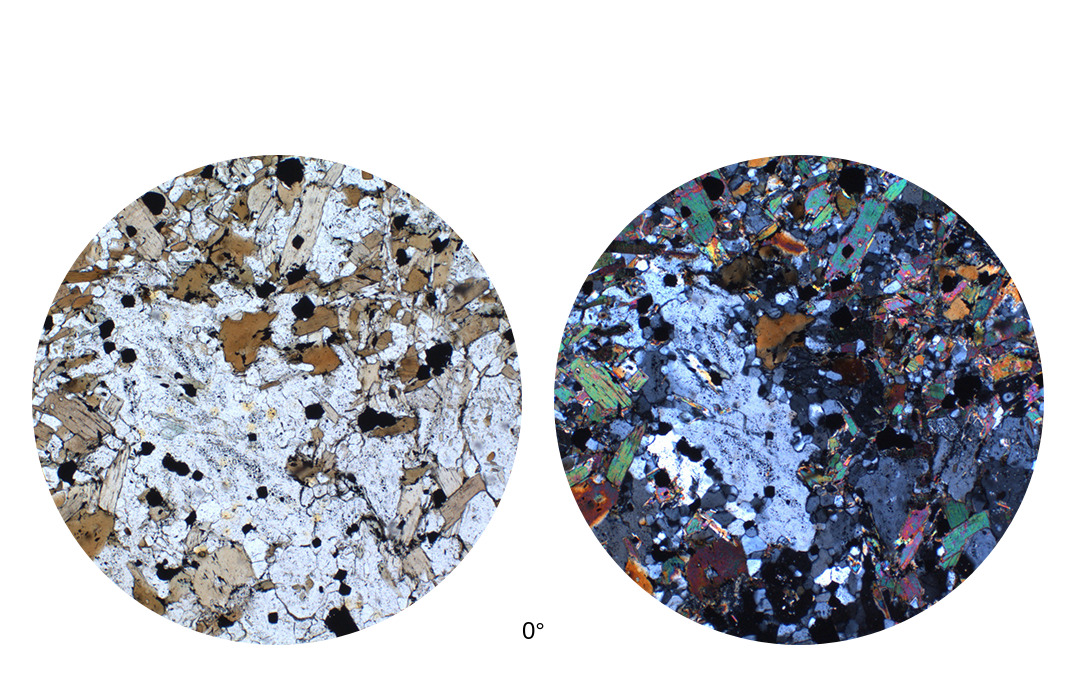
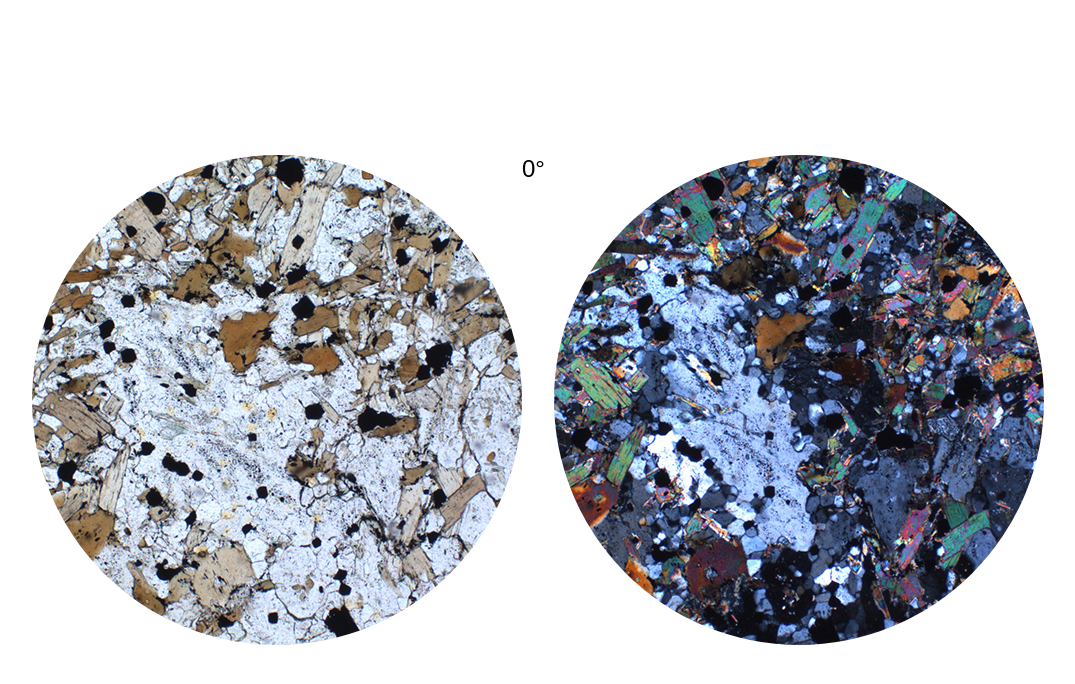
Before and after one commit to ctrl-plus-w/microscope, a React (Create React App) app: page / in a window 1280 px wide. Shown: the top 684 px of the page, without its empty margins (102-1177 px from the left). Built offline with nearby package versions, Linux system fonts and the light colour scheme.

Commit message:
Changed some styles

```diff
--- a/src/app/App.css
+++ b/src/app/App.css
@@ -10,9 +10,10 @@
 
 .content {
   display: flex;
-  flex-direction: row;
 
-  align-items: flex-end;
+  flex-direction: column;
+
+  justify-content: flex-start;
 }
 
 .microscope-container {
@@ -28,3 +29,9 @@
 
   width: 2rem;
 }
+
+@media (min-width: 1048px) {
+  .content {
+    flex-direction: row;
+  }
+}
--- a/src/styles/index.css
+++ b/src/styles/index.css
@@ -10,3 +10,7 @@ body,
 #root {
   height: 100%;
 }
+
+body {
+  overflow: hidden;
+}
```
